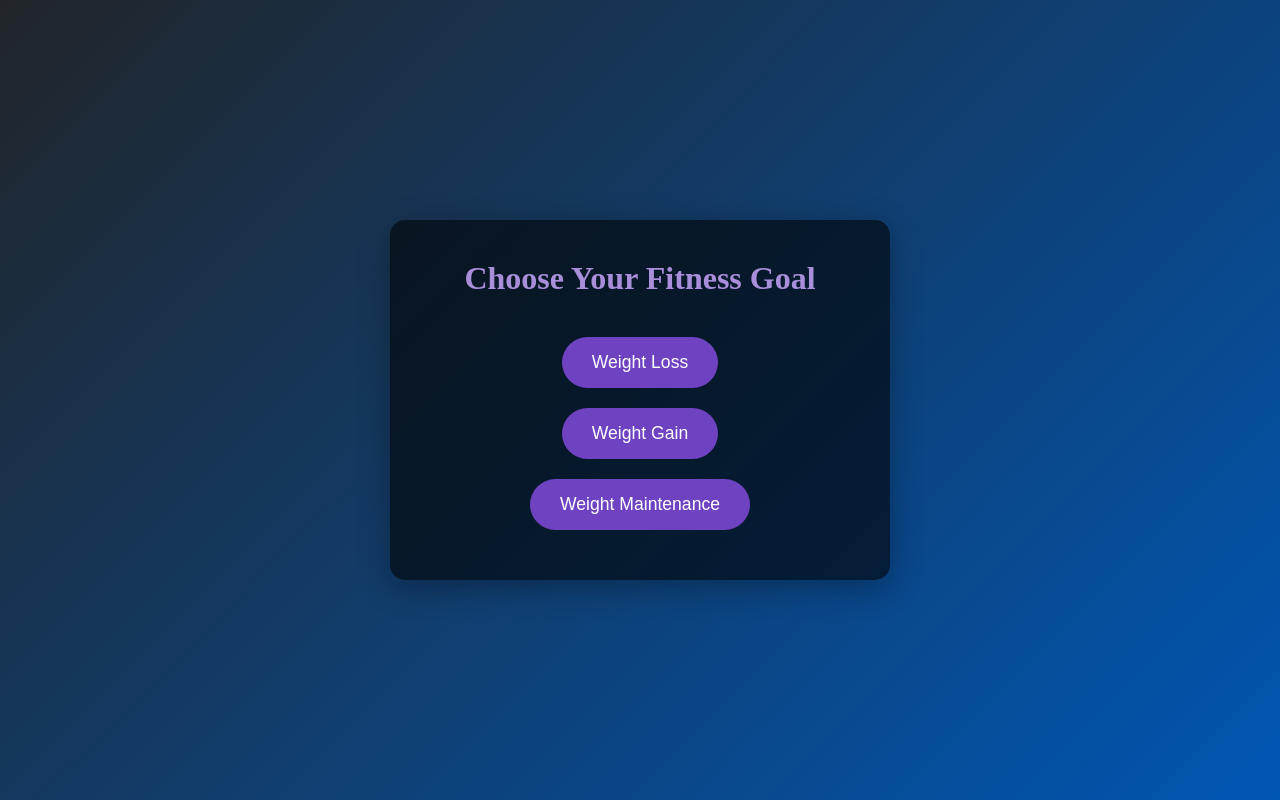
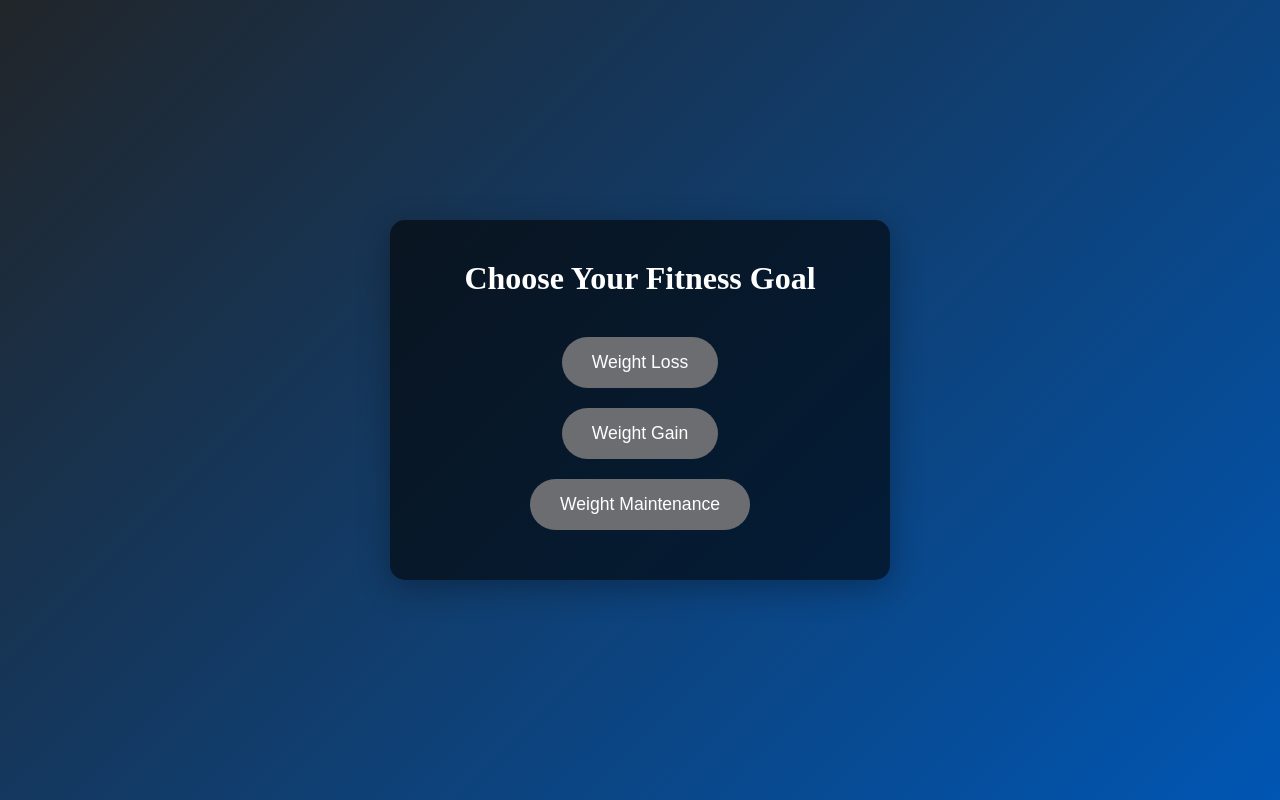
Before and after one commit to Omar-Abdullah-Shaikh-Al-Zoor/CalorieFit, an Angular app in the folder CalorieFitApp/: page / in a window 1280 px wide. Built offline with nearby package versions, Linux system fonts and the light colour scheme.

Commit message:
Update initiation-page.component.css
Added CSS styling for error messages.

```diff
--- a/CalorieFitApp/src/app/initiation-page/initiation-page.component.css
+++ b/CalorieFitApp/src/app/initiation-page/initiation-page.component.css
@@ -1,80 +1,3 @@
-/* Define CSS variables for the default purple theme */
-/* :root {
-  --primary-color: #6f42c1;
-  --secondary-color: #a98eda;
-  --background-color: #212529;
-  --text-color: #ffffff;
-  --button-hover-color: #5a3e9c;
-  --result-text-color: #d0bfff;
-} */
-
-/* Uncomment this section for a blue theme */
-
-/* :root {
-  --primary-color: #007bff;
-  --secondary-color: #85c1ff;
-  --background-color: #001f3f;
-  --text-color: #ffffff;
-  --button-hover-color: #0056b3;
-  --result-text-color: #80d0ff;
-} */
-
-
-/* Uncomment this section for an orange theme */
-/*
-:root {
-  --primary-color: #fd7e14;
-  --secondary-color: #ffc078;
-  --background-color: #3a1d08;
-  --text-color: #ffffff;
-  --button-hover-color: #e8590c;
-  --result-text-color: #ffd8a8;
-}
-*/
-
-/* Uncomment this section for a white theme */
-/*
-:root {
-  --primary-color: #ffffff;
-  --secondary-color: #cccccc;
-  --background-color: #f8f9fa;
-  --text-color: #212529;
-  --button-hover-color: #b3b3b3;
-  --result-text-color: #6c757d;
-}
-*/
-
-/* Uncomment this section for a black theme */
-/*
-:root {
-  --primary-color: #000000;
-  --secondary-color: #333333;
-  --background-color: #121212;
-  --text-color: #e0e0e0;
-  --button-hover-color: #1a1a1a;
-  --result-text-color: #cccccc;
-}
-*/
-
-/* Uncomment this section for a red theme */
-
-/* :root {
-  --primary-color: #dc3545;
-  --secondary-color: #ff6b6b;
-  --background-color: #58151c;
-  --text-color: #ffffff;
-  --button-hover-color: #a71d2a;
-  --result-text-color: #ffb3b3;
-} */
-
-
-
-* {
-  box-sizing: border-box;
-  margin: 0;
-  padding: 0;
-}
-
 body, html {
   margin: 0;
   padding: 0;
@@ -114,14 +37,20 @@ body, html {
 }
 
 .text-purple {
-  color: #a98eda;
+  color: #fff;
   font-size: 2rem;
   margin-bottom: 30px;
   text-align: center; /* Center text in case of any margin issues */
 }
 
+.error-message {
+  color: red;
+  font-size: 0.9em;
+  margin-top: 5px;
+}
+
 .btn-purple {
-  background-color: #6f42c1;
+  background-color: #6b6d70;
   border: none;
   color: white;
   padding: 15px 30px;
@@ -161,7 +90,7 @@ body, html {
 .result-text {
   font-size: 1.2rem;
   margin-bottom: 15px;
-  color: #d0bfff;
+  color: #85c1ff;
 }
 
 @media (max-width: 768px) {
```
